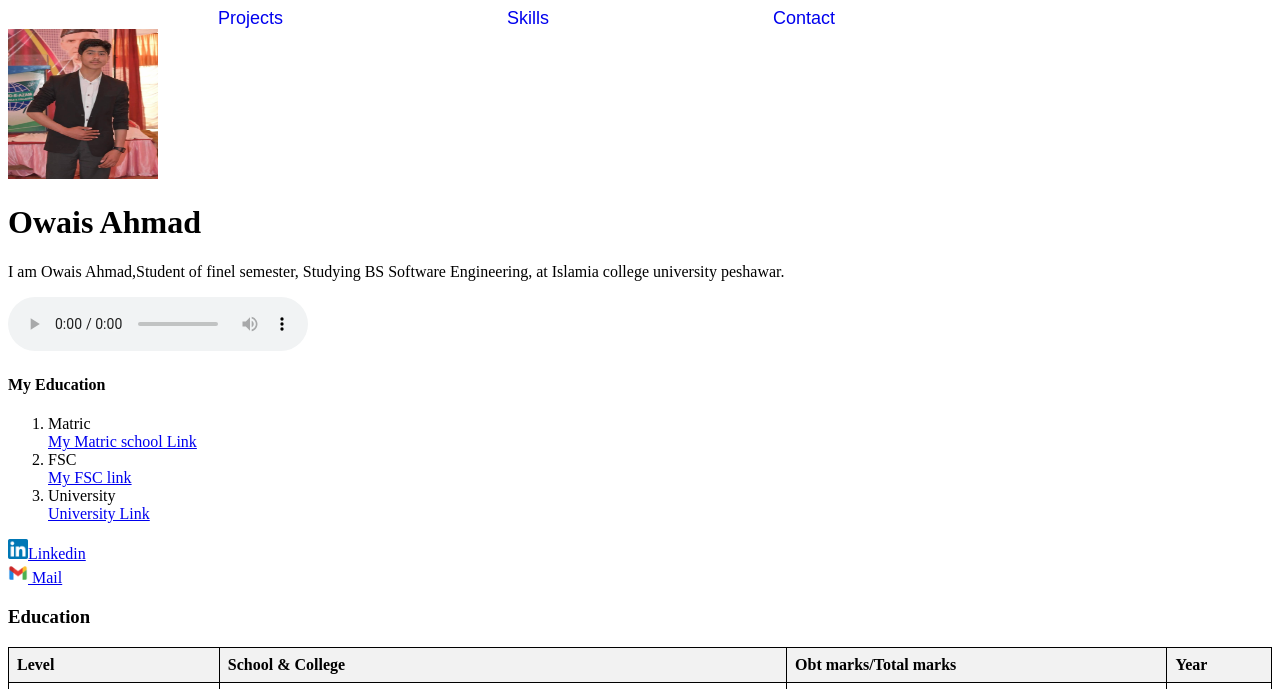
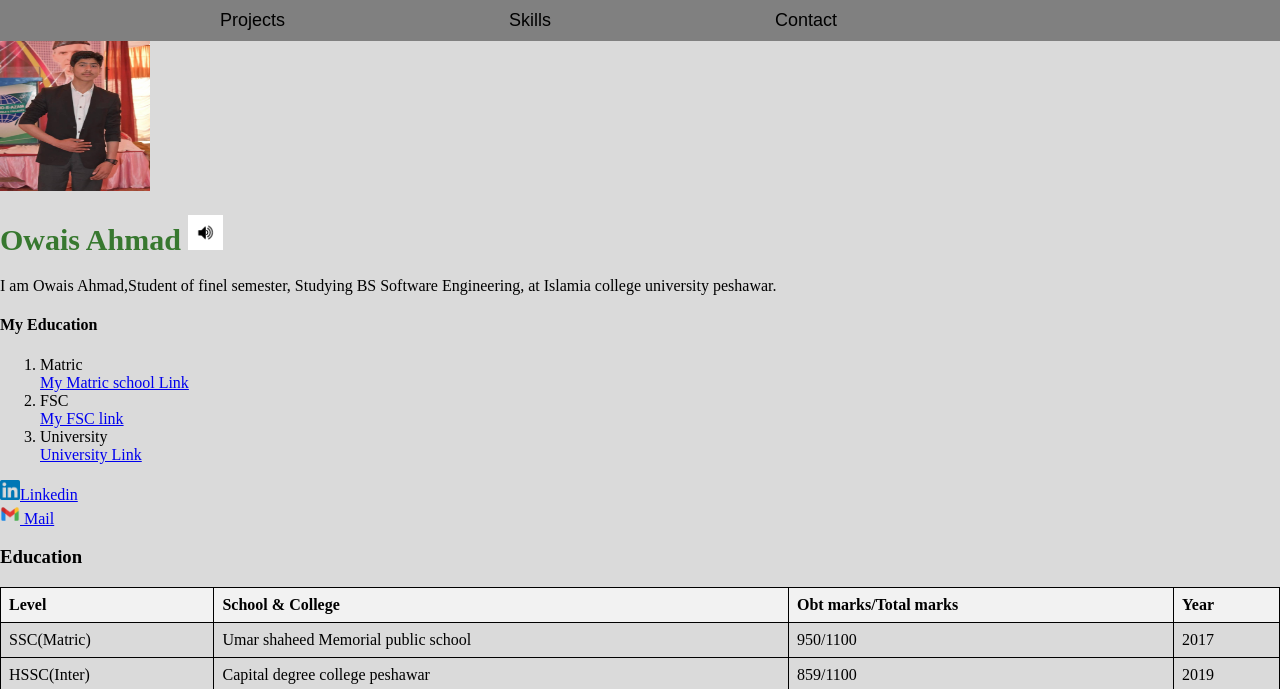
Before and after one commit to owaisahmad362/My-portfolio-website, a plain HTML site: page index.html in a window 1280 px wide. Shown: the top 689 px of the page. Drawn offline with Linux system fonts and the light colour scheme.

Commit message:
update our portfolio

```diff
--- a/index.html
+++ b/index.html
@@ -5,34 +5,7 @@
     <meta name="viewport" content="width=device-width, initial-scale=1.0">
     <title>Home Page</title>
     <link rel="stylesheet" href="https://cdnjs.cloudflare.com/ajax/libs/font-awesome/5.15.4/css/all.min.css">
-    <style>
-        table {
-          border-collapse: collapse;
-          width: 100%;
-          border: 1px solid #000; /* Border color. */
-        }
-        th,td {
-            border: 1px solid #000; /* Border color */
-            padding: 8px;
-            text-align: left;
-        }
-        th {
-            background: #f2f2f2; /* Oue header background-color*/
-        }
-        header a{
-            margin-left: 200px;
-            text-decoration: none;
-            font-size: large;
-            font-family: Arial, Helvetica, sans-serif;
-            border-radius: 30px;
-            padding: 10px;
-        }
-    header a:hover{
-        background-color: #000;
-        color: white;
-
-    }
-    </style>
+    <link rel="stylesheet" href="style.css">
 </head>
 <body>
 <header>
@@ -40,13 +13,19 @@
     <a href="./skillspage/index.html">Skills</a>
     <a href="./contactpage/index.html">Contact</a>
 </header>
-    <img src="image.JPG" alt="My picture" title="Owais Ahmad" height="150px" width="150px">
+<div class="container"> <img src="image.JPG" alt="My picture" title="Owais Ahmad" height="150px" width="150px">
     <br>
-    <h1>Owais Ahmad</h1>
+    <h1 style="color: rgba(20, 98, 10, 0.822); font-size: 30px;">Owais Ahmad
+        <img id="speaker" src="speaker-icon.png" alt="Speaker icon" height="35px" width="35px"></h1>
     <p>I am Owais Ahmad,Student of finel semester, Studying BS Software Engineering, at Islamia college university peshawar.</p>
-    <audio controls>
-        <source src="myVoice.ogg" type="audio/ogg">
-    </audio>
+    <!-- THis code for my voice -->
+    <script>
+        var audio = new Audio("myVoice.ogg");
+        function playAudio() {
+            audio.play();
+        }
+        document.getElementById("speaker").addEventListener("click", playAudio);
+    </script>
     <h4>My Education</h4>
     <ol><li>Matric</li>
         <a href="https://www.bizsouthasia.com/PK/umar-shaheed-memorial-public-high-school-0300-5233097" target="_blank">My Matric school Link</a>
@@ -89,5 +68,6 @@
     </table>
     <br>
     <iframe width="560" height="315" src="https://www.youtube.com/embed/FVB7awJlUNc?si=OUJY9WitD5pYeFmS&amp;start=26" title="YouTube video player" frameborder="0" allow="accelerometer; autoplay; clipboard-write; encrypted-media; gyroscope; picture-in-picture; web-share" allowfullscreen></iframe>
+</div>
 </body>
 </html>
--- /dev/null
+++ b/style.css
@@ -0,0 +1,39 @@
+body {
+    margin: 0;
+    padding: 0;
+}
+table {
+    border-collapse: collapse;
+    width: 100%;
+    border: 1px solid #000; /* Border color. */
+  }
+  th,td {
+      border: 1px solid #000; /* Border color */
+      padding: 8px;
+      text-align: left;
+  }
+  th {
+      background: #f2f2f2; /* Our header background-color*/
+  }
+  header a{
+    margin-left: 200px;
+      text-decoration: none;
+      font-size: large;
+      font-family: Arial, Helvetica, sans-serif;
+      border-radius: 5px;
+      padding: 10px;
+      color:black
+  }
+header a:hover{
+  background-color: #6b6969;
+  color: white;
+
+}
+header{
+    background-color: gray;
+    padding: 10px;
+}
+.container {
+
+    background-color: #dadada;
+}
```
Also changed, not shown: contactpage/index.html (+3 -16 lines), projectpage/index.html (+1 -28 lines), skillspage/index.html (+3 -15 lines), speaker-icon.png (added).
